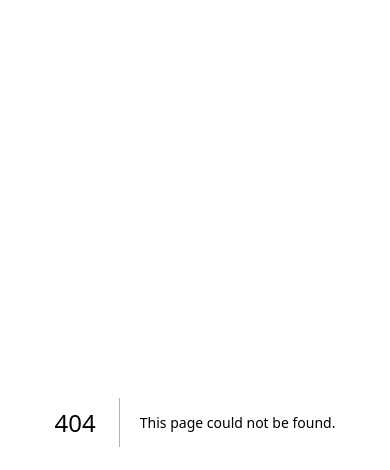
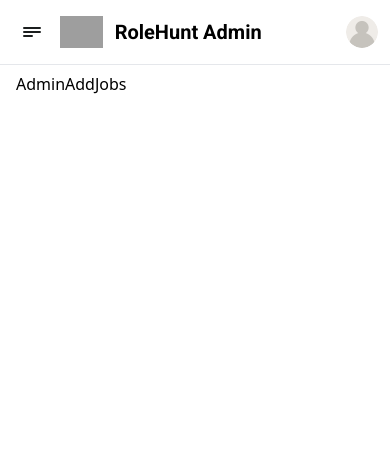
Before and after one commit to imabhinavdev/rolehunt, a Next.js app: page /admin/jobs/add in a window 390 px wide. Before the commit this address had no page. Shown: the top 470 px of the page. Built offline with nearby package versions, Linux system fonts and the light colour scheme; grey boxes are pictures that could not be loaded.

Commit message:
ADDED: user image EDIT: Sidebar Responsiveness

```diff
--- /dev/null
+++ b/src/app/admin/company/add/page.js
@@ -0,0 +1,7 @@
+import React from "react";
+
+const AddCompany = () => {
+  return <div>AddCompany</div>;
+};
+
+export default AddCompany;
--- a/src/app/admin/dashboard/page.js
+++ b/src/app/admin/dashboard/page.js
@@ -4,7 +4,7 @@ import AdminDashboardCard from "@/components/AdminDashboardCard";
 const AdminDashboard = () => {
   return (
     <>
-      <div className="grid grid-cols-auto grid-flow-col  gap-4 ">
+      <div className="grid grid-cols-1 h-full md:grid-cols-2 lg:grid-cols-4 grid-flow-row gap-y-5 gap-x-12">
         {CardData.map((data, index) => (
           <AdminDashboardCard key={index} data={data} />
         ))}
@@ -21,7 +21,7 @@ const CardData = [
     description:
       "You can manage the companies coming to the campus or the companies present.",
     link: "/admin/company",
-    buttonText: "Manage Company",
+    buttonText: "Manage",
   },
   {
     title: "Manage Students",
@@ -42,4 +42,16 @@ const CardData = [
     link: "/admin/placements",
     buttonText: "Manage",
   },
+  {
+    title: "Add Companies",
+    description: "You can add the companies that are coming to the campus.",
+    link: "/admin/company/add",
+    buttonText: "Add Company",
+  },
+  {
+    title: "Add Jobs",
+    description: "You can add the jobs that are available for the students.",
+    link: "/admin/jobs/add",
+    buttonText: "Add Job",
+  },
 ];
--- a/src/app/admin/dashboard/tempCodeRunnerFile.js
+++ /dev/null
@@ -1 +0,0 @@
-a
--- /dev/null
+++ b/src/app/admin/jobs/add/page.js
@@ -0,0 +1,7 @@
+import React from "react";
+
+const AdminAddJobs = () => {
+  return <div>AdminAddJobs</div>;
+};
+
+export default AdminAddJobs;
--- /dev/null
+++ b/src/app/admin/jobs/page.js
@@ -0,0 +1,7 @@
+import React from "react";
+
+const AdminJobs = () => {
+  return <div>AdminJobs</div>;
+};
+
+export default AdminJobs;
--- a/src/components/AdminDashboardCard.js
+++ b/src/components/AdminDashboardCard.js
@@ -2,17 +2,17 @@ import React from "react";
 import Link from "next/link";
 const AdminDashboardCard = ({ data }) => {
   return (
-    <div className="">
-      <div className="max-w-sm p-6 bg-white border border-gray-200 rounded-lg shadow ">
-        <Link href="#">
-          <h5 className="mb-2 text-2xl font-bold tracking-tight text-gray-900 ">
-            {data.title}
-          </h5>
-        </Link>
-        <p className="mb-3 font-normal text-gray-700 ">{data.description}</p>
+    <div className="max-w-sm p-6 bg-white border border-gray-200 rounded-lg shadow flex flex-col justify-between">
+      <Link href="#">
+        <h5 className="mb-2 text-3xl lg:text-xl font-bold tracking-tight text-gray-900">
+          {data.title}
+        </h5>
+      </Link>
+      <p className="mb-3 font-normal text-gray-700 ">{data.description}</p>
+      <span>
         <Link
           href={data.link}
-          className=" transition-all inline-flex items-center px-3 py-2 text-sm font-medium text-center text-white bg-green rounded-lg hover:bg-yellow focus:ring-4 focus:outline-none focus:ring-yellow-300 "
+          className="transition-all inline-flex items-center px-3 py-2 text-sm font-medium text-center text-white bg-green rounded-lg hover:bg-yellow focus:ring-4 focus:outline-none focus:ring-yellow-300"
         >
           {data.buttonText}
           <svg
@@ -31,7 +31,7 @@ const AdminDashboardCard = ({ data }) => {
             />
           </svg>
         </Link>
-      </div>
+      </span>
     </div>
   );
 };
--- a/src/components/AdminSidebar.js
+++ b/src/components/AdminSidebar.js
@@ -41,7 +41,10 @@ const AdminSidebar = ({ children }) => {
                   className="h-8 me-3"
                   alt="FlowBite Logo"
                 />
-                <motion.span className="self-center text-xl font-semibold sm:text-2xl whitespace-nowrap dark:text-white" whileTap={{scale:.98}}>
+                <motion.span
+                  className="self-center text-xl font-semibold sm:text-2xl whitespace-nowrap dark:text-white"
+                  whileTap={{ scale: 0.98 }}
+                >
                   RoleHunt Admin
                 </motion.span>
               </Link>
@@ -51,13 +54,13 @@ const AdminSidebar = ({ children }) => {
                 <div>
                   <button
                     type="button"
-                    className="flex text-sm bg-gray-800 rounded-full focus:ring-4 focus:ring-gray-300 dark:focus:ring-gray-600"
+                    className="flex text-sm rounded-full focus:ring-4 focus:ring-gray-300 "
                     aria-expanded="false"
                     data-dropdown-toggle="dropdown-user"
                   >
                     <img
                       className="w-8 h-8 rounded-full"
-                      src="https://flowbite.com/docs/images/people/profile-picture-5.jpg"
+                      src="/images/user.png"
                       alt="user photo"
                     />
                   </button>
--- a/src/components/UserSidebar.js
+++ b/src/components/UserSidebar.js
@@ -21,6 +21,7 @@ const UserSidebar = ({ children }) => {
 
   return (
     <>
+      <div className="font-roboto">
         <nav className="fixed top-0 z-50 w-full bg-white border-b border-gray-200 dark:bg-gray-800 dark:border-gray-700 font-roboto">
           <div className="px-3 py-3 lg:px-5 lg:pl-3">
             <div className="flex items-center justify-between">
@@ -39,8 +40,11 @@ const UserSidebar = ({ children }) => {
                     className="h-8 me-3"
                     alt="FlowBite Logo"
                   />
-                <motion.span className="self-center text-xl font-semibold sm:text-2xl whitespace-nowrap dark:text-white" whileTap={{scale:.98}}>
-                  RoleHunt
+                  <motion.span
+                    className="self-center text-xl font-semibold sm:text-2xl whitespace-nowrap dark:text-white"
+                    whileTap={{ scale: 0.98 }}
+                  >
+                    RoleHunt User
                   </motion.span>
                 </Link>
               </div>
@@ -49,13 +53,13 @@ const UserSidebar = ({ children }) => {
                   <div>
                     <button
                       type="button"
-                    className="flex text-sm bg-gray-800 rounded-full focus:ring-4 focus:ring-gray-300 dark:focus:ring-gray-600"
+                      className="flex text-sm  rounded-full focus:ring-4 focus:ring-gray-300 dark:focus:ring-gray-600"
                       aria-expanded="false"
                       data-dropdown-toggle="dropdown-user"
                     >
                       <img
                         className="w-8 h-8 rounded-full"
-                      src="https://flowbite.com/docs/images/people/profile-picture-5.jpg"
+                        src="/images/user.png"
                         alt="user photo"
                       />
                     </button>
@@ -87,6 +91,7 @@ const UserSidebar = ({ children }) => {
         </aside>
         <div className="p-4 sm:ml-64">
           <div className="mt-14">{children}</div>
+        </div>
       </div>
     </>
   );
```
Also changed, not shown: public/images/user.png (added). Lines whose indentation alone changed are shown as unchanged.
